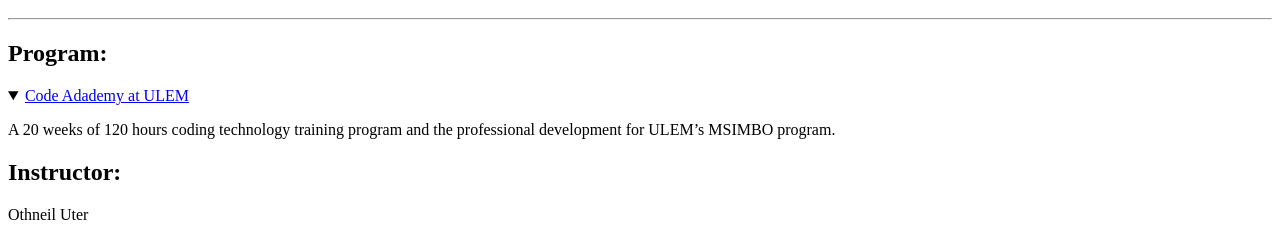
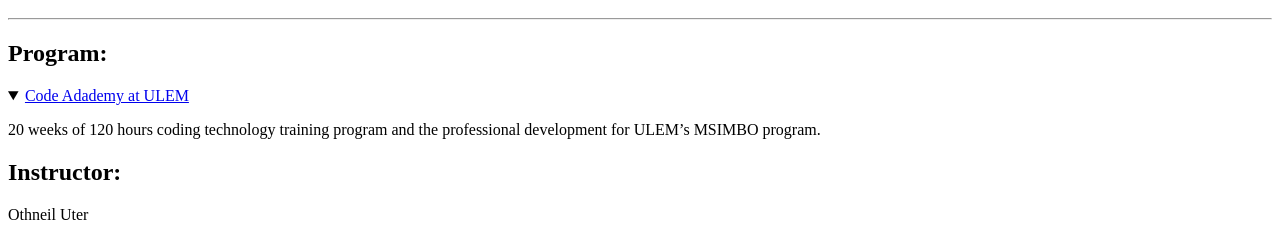
Before and after one commit to AmirhosseinOlyaei/CW1, a plain HTML site: page index.htm in a window 1280 px wide. Both pictures are taken after a click on the heading "Code Adademy at ULEM". Shown: the part 48-289 px from the top of the page. Drawn offline with Linux system fonts and the light colour scheme.

Commit message:
Syntax correction

```diff
--- a/index.htm
+++ b/index.htm
@@ -1,7 +1,7 @@
 <html>
 <head>
   <title>Amir</title>
-</heal>
+</head>
 <body>
 
 <h1>Introduction:</h1><hr>
@@ -9,7 +9,7 @@
 <h2>Program:</h2>
 <details>
   <summary><a href="http://msimbo.herokuapp.com/" target="_blank">Code Adademy at ULEM</a></summary>
-<p>A 20 weeks of 120 hours coding technology training program and the professional development for ULEM’s MSIMBO program.</p>
+<p>20 weeks of 120 hours coding technology training program and the professional development for ULEM’s MSIMBO program.</p>
 </details>
 
 <h2>Instructor:</h2>
```
